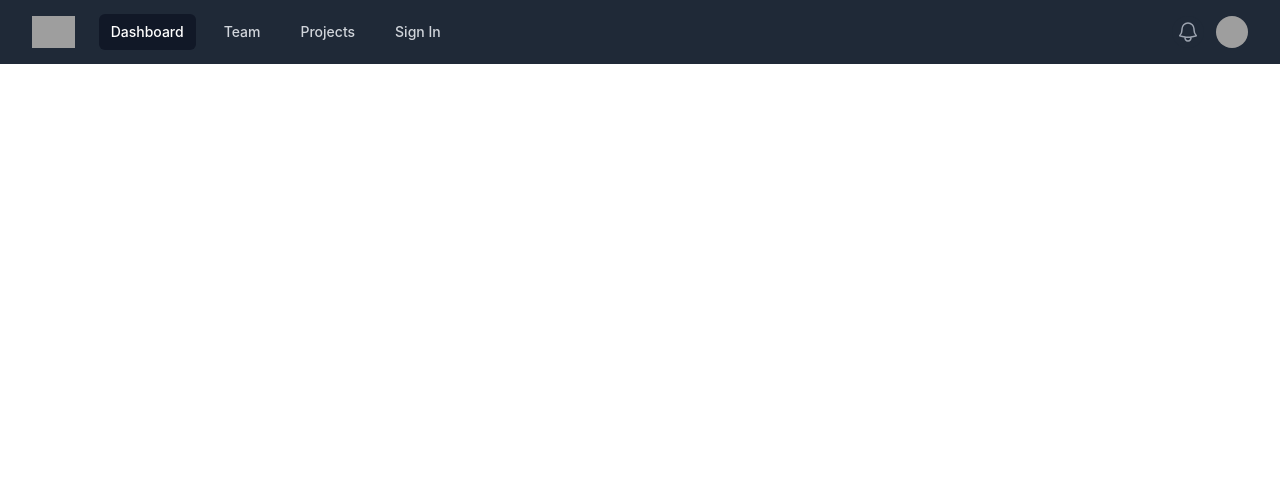
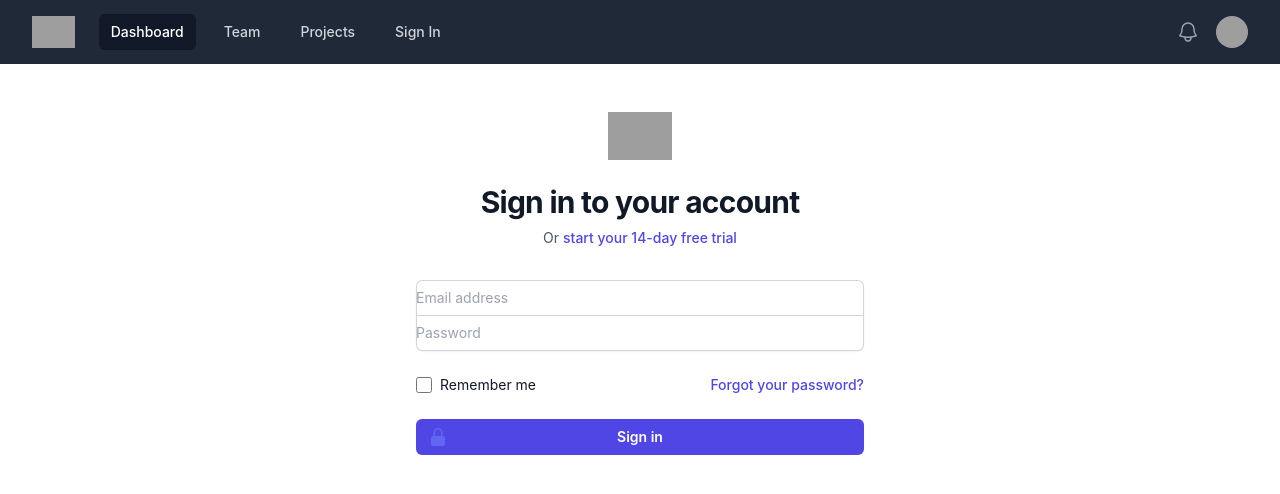
Before and after one commit to TauqeerAhmad5201/react-router, a React (Create React App) app: page / in a window 1280 px wide. Shown: the top 494 px of the page. Built offline with nearby package versions, Linux system fonts and the light colour scheme; grey boxes are pictures that could not be loaded.

Commit message:
added signin

```diff
--- a/src/App.js
+++ b/src/App.js
@@ -1,9 +1,13 @@
 import './App.css';
 import Navbar from './components/Navbar'
+import Signin from './components/Signin';
 
 function App() {
   return (
+    <>
     <Navbar></Navbar>
+    <Signin></Signin>
+    </>
   );
 }
 
```
